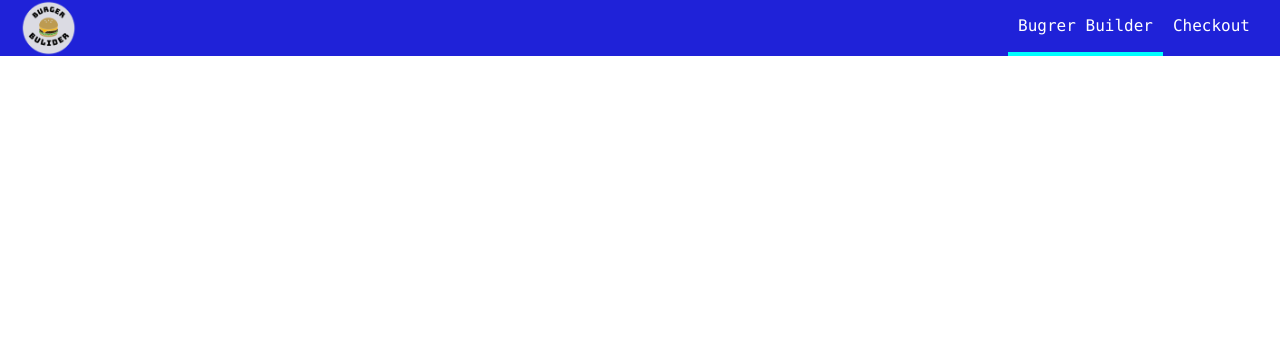
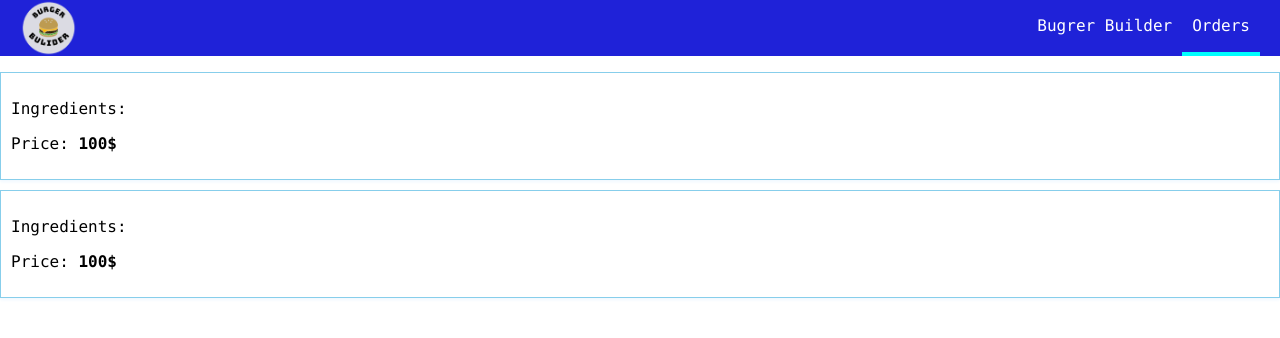
Before and after one commit to kombuchamp/BurgerBuilderReact, a React app: page /orders in a window 1280 px wide. Shown: the top 338 px of the page. Built offline with nearby package versions, Linux system fonts and the light colour scheme.

Commit message:
Add orders

```diff
--- a/src/App.js
+++ b/src/App.js
@@ -2,7 +2,8 @@ import React, { Component } from 'react';
 import { Route, Switch } from 'react-router-dom';
 import Layout from './components/Layout/Layout';
 import BurgerBuilder from './components/BurgerBuilder/BurgerBuilder';
-import Checkout from './components/CheckoutOrder/Checkout/Checkout';
+import Checkout from './components/Order/Checkout/Checkout';
+import Orders from './components/Orders/Orders';
 
 class App extends Component {
     render() {
@@ -11,6 +12,7 @@ class App extends Component {
                 <Layout>
                     <Switch>
                         <Route path="/checkout" component={Checkout} />
+                        <Route path="/orders" component={Orders} />
                         <Route path="/" exact component={BurgerBuilder} />
                     </Switch>
                 </Layout>
--- a/src/components/Navigation/NavigationItems/NavigationItem/NavigationItem.js
+++ b/src/components/Navigation/NavigationItems/NavigationItem/NavigationItem.js
@@ -1,11 +1,12 @@
 import React from 'react';
+import { NavLink } from 'react-router-dom';
 import styles from './NavigationItem.module.css';
 
 const NavigationItem = props => (
     <li className={styles.NavigationItem}>
-        <a href={props.href} className={props.active ? styles.active : null}>
+        <NavLink to={props.link} exact activeClassName={styles.active}>
             {props.children}
-        </a>
+        </NavLink>
     </li>
 );
 
--- a/src/components/Navigation/NavigationItems/NavigationItems.js
+++ b/src/components/Navigation/NavigationItems/NavigationItems.js
@@ -5,10 +5,8 @@ import styles from './NavigationItems.module.css';
 const NavigationItems = () => {
     return (
         <ul className={styles.NavigationItems}>
-            <NavigationItem href="/" active>
-                Bugrer Builder
-            </NavigationItem>
-            <NavigationItem href="/">Checkout</NavigationItem>
+            <NavigationItem link="/">Bugrer Builder</NavigationItem>
+            <NavigationItem link="/orders">Orders</NavigationItem>
         </ul>
     );
 };
--- /dev/null
+++ b/src/components/Order/CheckoutSummary/CheckoutSummary.js
@@ -0,0 +1,25 @@
+import React from 'react';
+import Burger from '../../Burger/Burger';
+import Button from '../../UI/Button/Button';
+import styles from './CheckoutSummary.module.css';
+
+const CheckoutSummary = props => {
+    const { price } = props;
+
+    return (
+        <div className={styles.CheckoutSummary}>
+            <h1>Your order ({price && Number(price).toFixed(2)}$)</h1>
+            <div style={{ width: '100%', margin: 'auto' }}>
+                <Burger ingredients={props.ingredients} />
+            </div>
+            <Button type="danger" onClick={props.onCheckoutCancelled}>
+                CANCEL
+            </Button>
+            <Button type="success" onClick={props.onCheckoutContinued}>
+                OK
+            </Button>
+        </div>
+    );
+};
+
+export default CheckoutSummary;
--- /dev/null
+++ b/src/components/Order/ContactData/ContactData.js
@@ -0,0 +1,65 @@
+import React, { Component } from 'react';
+import Button from '../../UI/Button/Button';
+import Progress from '../../UI/Progress/Progress';
+import axios from '../../../util/axios-orders';
+
+import styles from './ContactData.module.css';
+
+export default class ContactData extends Component {
+    state = {
+        isLoading: false,
+        name: '',
+        email: '',
+        adress: {
+            street: '',
+            postalCode: '',
+        },
+    };
+
+    orderHandler = async ev => {
+        ev.preventDefault();
+
+        const order = {
+            ingredients: this.state.ingredients,
+            customer: {
+                name: 'Test Name',
+                adress: {
+                    street: 'Test street',
+                    zipCode: '123456',
+                    country: 'Country Name',
+                },
+                email: 'test@example.com',
+            },
+            deliveryMethod: 'fastest',
+        };
+        try {
+            this.setState({ isLoading: true });
+            const response = await axios.post('/orders.json', order);
+            console.log('Successfully posted an order', response);
+            this.props.history.push('/');
+        } catch (err) {
+            console.error(err);
+        }
+    };
+
+    render() {
+        return (
+            <div className={styles.ContactData}>
+                <h4>Enter your contact data</h4>
+                {this.state.isLoading ? (
+                    <Progress />
+                ) : (
+                    <form>
+                        <input autoFocus type="text" name="name" placeholder="Your Name" />
+                        <input type="email" name="email" placeholder="Your Email" />
+                        <input type="text" name="street" placeholder="Street" />
+                        <input type="text" name="postal" placeholder="Postal Code" />
+                        <Button type="success" onClick={this.orderHandler}>
+                            {'ORDER'}
+                        </Button>
+                    </form>
+                )}
+            </div>
+        );
+    }
+}
--- /dev/null
+++ b/src/components/Order/Order.js
@@ -0,0 +1,15 @@
+import React from 'react';
+import styles from './Order.module.css';
+
+const Order = props => {
+    return (
+        <div className={styles.Order}>
+            <p>Ingredients: </p>
+            <p>
+                Price: <strong>100$</strong>
+            </p>
+        </div>
+    );
+};
+
+export default Order;
--- /dev/null
+++ b/src/components/Order/Order.module.css
@@ -0,0 +1,8 @@
+.Order {
+    width: 100%;
+    box-shadow: 0 2px 3px aliceblue;
+    border: 1px solid skyblue;
+    padding: 10px;
+    margin: 10px auto;
+    box-sizing: border-box;
+}
--- /dev/null
+++ b/src/components/Orders/Orders.js
@@ -0,0 +1,13 @@
+import React, { Component } from 'react';
+import Order from '../Order/Order';
+
+export default class Orders extends Component {
+    render() {
+        return (
+            <div>
+                <Order />
+                <Order />
+            </div>
+        );
+    }
+}
```
Also changed, not shown: src/components/Order/CheckoutSummary/CheckoutSummary.module.css (renamed from src/components/CheckoutOrder/CheckoutSummary/CheckoutSummary.module.css), src/components/Order/ContactData/ContactData.module.css (renamed from src/components/CheckoutOrder/ContactData/ContactData.module.css).
